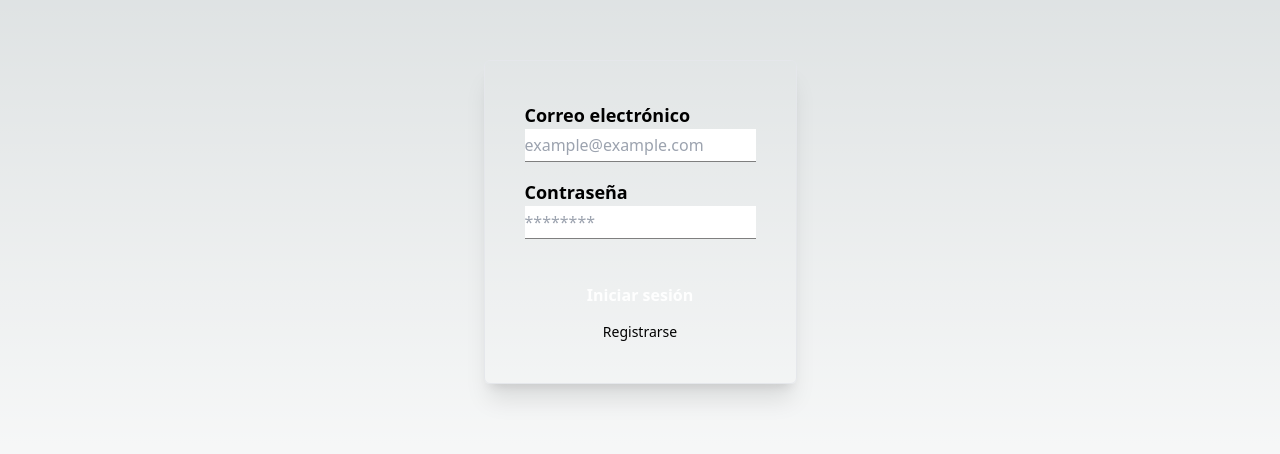
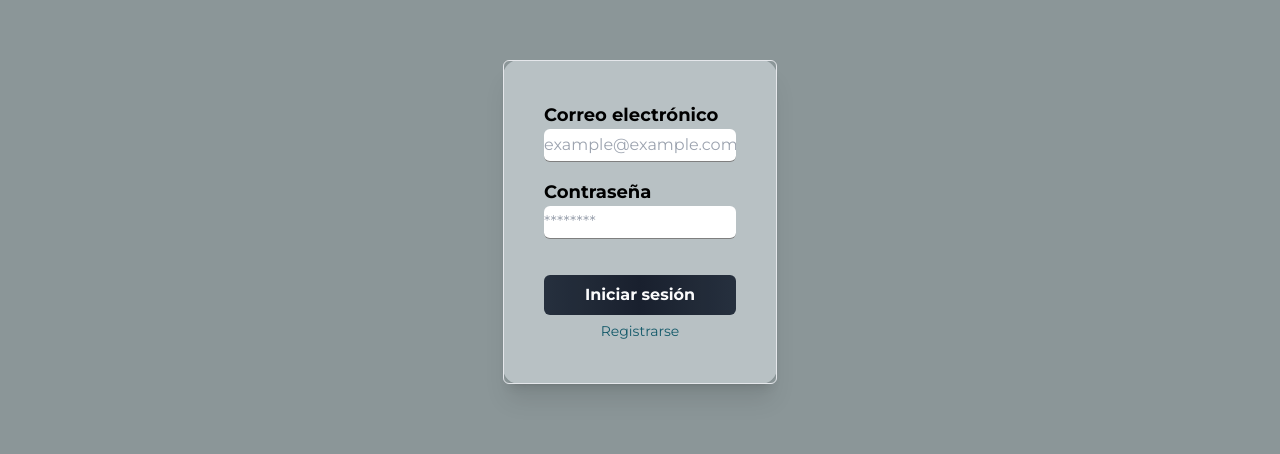
Before and after one commit to Shinogm/check-front, a Next.js app: page / in a window 1280 px wide. Shown: the part 178-632 px from the top of the page. Built offline with nearby package versions, Linux system fonts and the light colour scheme.

Commit message:
Update layout.tsx and login page styles

```diff
--- a/src/app/layout.tsx
+++ b/src/app/layout.tsx
@@ -1,13 +1,24 @@
+import type { Metadata } from 'next'
+import { Montserrat } from 'next/font/google'
 import './globals.css'
+
+const montserrat = Montserrat({ subsets: ['latin'] })
+
+export const metadata: Metadata = {
+  title: 'Checador de empleados',
+  description: 'a'
+}
 
 export default function RootLayout ({
   children
 }: Readonly<{
   children: React.ReactNode
-}>): JSX.Element {
+}>) {
   return (
-    <html lang='en' className='h-dvh md:flex md:justify-center md:items-center'>
-      <body>{children}</body>
+    <html lang='es' className='dark:bg-gray-950 bg-white'>
+      <body className={montserrat.className}>
+        {children}
+      </body>
     </html>
   )
 }
--- a/src/app/login/components/login-form.tsx
+++ b/src/app/login/components/login-form.tsx
@@ -31,7 +31,8 @@ export default function LoginPage (): JSX.Element {
     >
 
       <section
-        className='mb-9'
+        className='mb-9 rounded-xl'
+
       >
         <LabeledInput
           label='Correo electrónico'
@@ -56,10 +57,9 @@ export default function LoginPage (): JSX.Element {
         <button
           className='
                 bg-gradient-to-r
-                from-red/90
-                via-red/80
-                via-80%
-                to-red/90
+                from-gray-800
+                via-gray-900
+                to-gray-800
                 text-white
                 w-full
                 py-2
@@ -76,8 +76,8 @@ export default function LoginPage (): JSX.Element {
             Iniciar sesión
           </span>
         </button>
-        <Link href='/register'>
-          <span className='text-[0.875rem]'>
+        <Link href='/register/admin'>
+          <span className='text-[0.875rem] text-[#145a6a] text-ellipsis'>
             Registrarse
           </span>
         </Link>
--- a/src/app/login/page.tsx
+++ b/src/app/login/page.tsx
@@ -2,8 +2,10 @@ import LoginPage from "./components/login-form";
 
 export default function Login() {
   return (
-    <main className='h-dvh md:flex md:justify-center md:items-center'>
-      <LoginPage />
+    <main className='h-dvh md:flex md:justify-center md:items-center bg-[#8b9698]'>
+      <section className="bg-[#B8C1C4] rounded-2xl shadow-sm">
+        <LoginPage />
+      </section>
     </main>
   );
 }
--- a/src/app/register/page.tsx
+++ b/src/app/register/admin/page.tsx
@@ -1,4 +1,4 @@
-import { AdminForm } from "./components/admin-form";
+import { AdminForm } from "../components/admin-form";
 
 
 export default function AdminRegister() {
--- a/src/components/labeled-input.tsx
+++ b/src/components/labeled-input.tsx
@@ -23,7 +23,7 @@ export const LabeledInput = ({ label, placeholder, type, required = false, name,
       {label}
     </span>
     <input
-      className={`outline-none border-b border-black/50 py-1 focus:border-black transition-all focus:px-1 dark:text-white/80 dark:bg-gray-800 dark:border-gray-700 dark:focus:border-gray-500 ${capitalize ? className.isCapitalized : ''}`}
+      className={`outline-none border-b border-black/50 py-1 focus:border-black transition-all focus:px-1 dark:text-white/80 dark:bg-gray-800 dark:border-gray-700 dark:focus:border-gray-500 rounded-md ${capitalize ? className.isCapitalized : ''}`}
       type={type}
       placeholder={placeholder}
       required={required}
```
